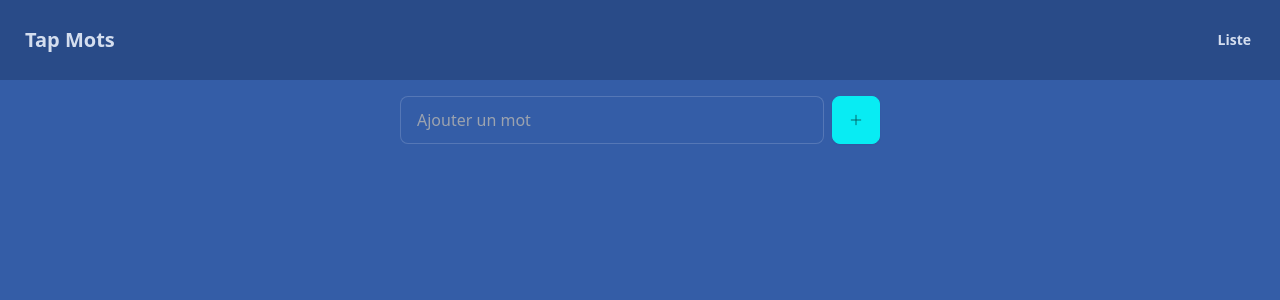
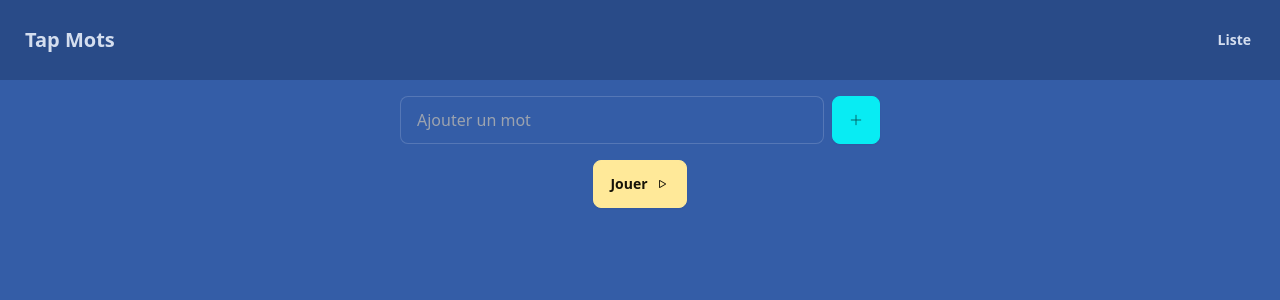
Before and after one commit to Bhacaz/tap-mots, a Vue app: page /list in a window 1280 px wide. Shown: the top 300 px of the page. Built offline with nearby package versions, Linux system fonts and the light colour scheme.

Commit message:
store in local storage

```diff
--- a/src/views/ListEditing.vue
+++ b/src/views/ListEditing.vue
@@ -1,8 +1,13 @@
 <script setup lang="ts">
-import { ref } from 'vue';
+import { ref, watch } from 'vue';
 
 const newItem = ref('');
 const items = ref([]);
+
+const storedItems = localStorage.getItem('items');
+if (storedItems) {
+  items.value = JSON.parse(storedItems);
+}
 
 const addItem = () => {
   if (newItem.value.trim()) {
@@ -26,6 +31,10 @@ const handleKeydown = (event: KeyboardEvent) => {
     addItem();
   }
 };
+
+watch(items, (newItems) => {
+  localStorage.setItem('items', JSON.stringify(newItems));
+}, { deep: true });
 </script>
 
 <template>
@@ -44,7 +53,12 @@ const handleKeydown = (event: KeyboardEvent) => {
         </button>
       </li>
     </ul>
-    <h1>{{items.join('; ')}}</h1>
+    <div class="flex justify-center">
+      <RouterLink :to="
+		{
+			path: '/'
+		}" class="btn btn-accent">Jouer <i class="bi bi-play"></i></RouterLink>
+    </div>
   </div>
 </template>
 
```
